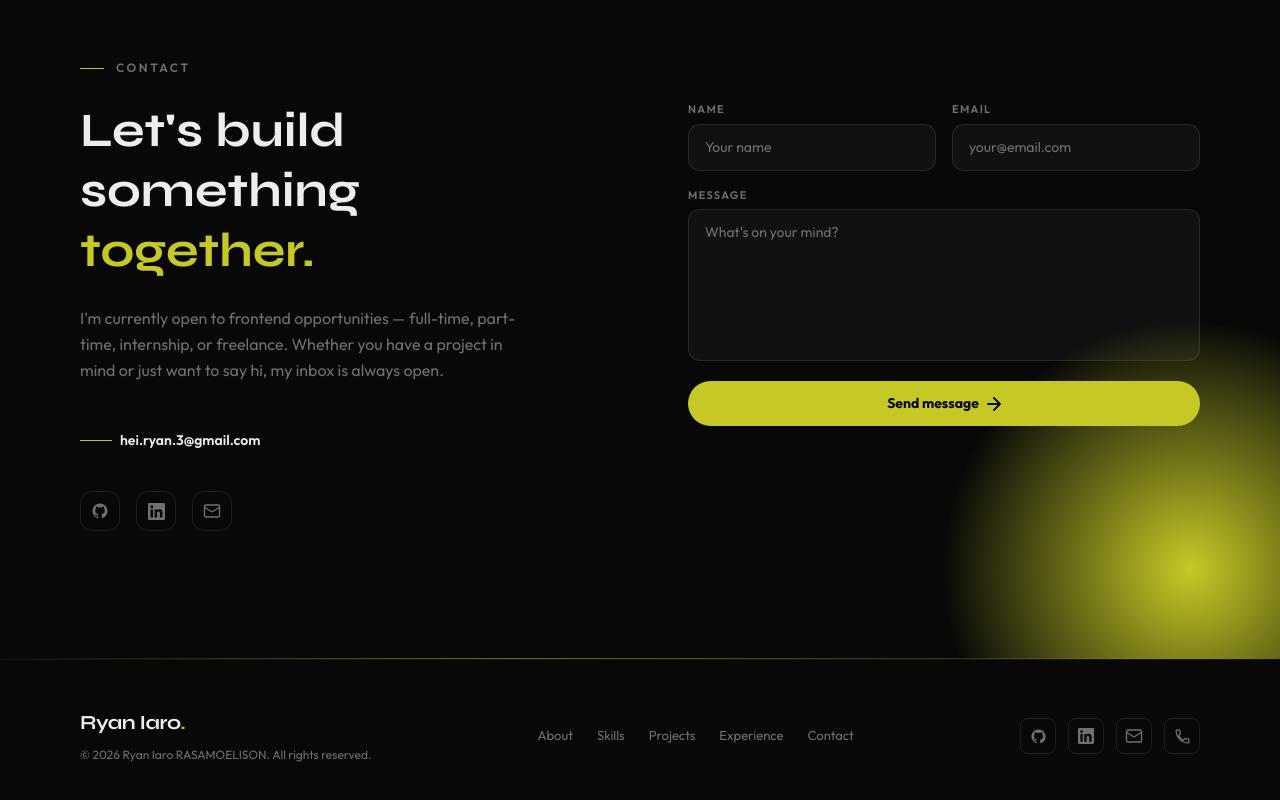
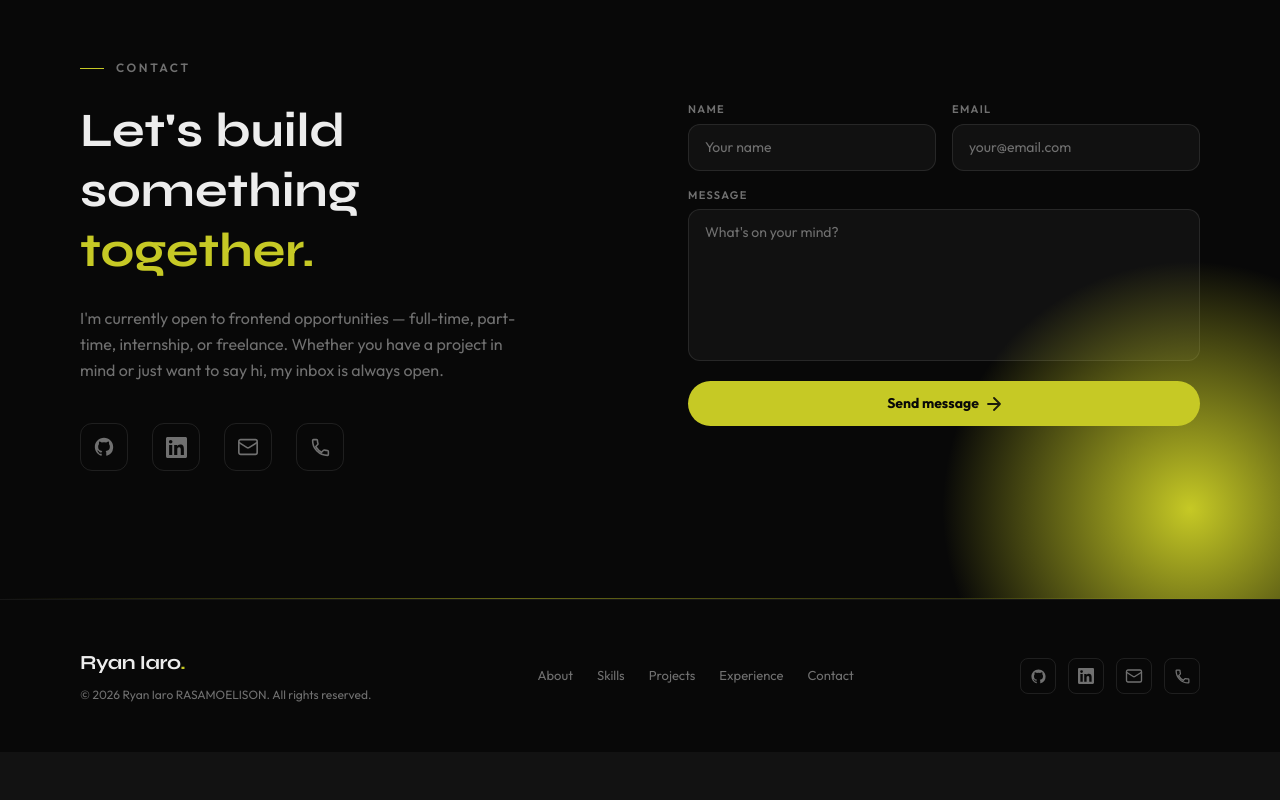
Before and after one commit to RyanIaro/Portfolio, a Next.js app: page / in a window 1280 px wide. Shown: the part 5140-5940 px from the top of the page. After the commit the page ends 5892 px from the top, so only its background shows below. Built offline with nearby package versions, Linux system fonts and the light colour scheme.

Commit message:
style: contact socials update

```diff
--- a/app/sections/contact.tsx
+++ b/app/sections/contact.tsx
@@ -11,32 +11,44 @@ const EMAIL = "hei.ryan.3@gmail.com";
 const socials = [
   {
     label: "GitHub",
+    name: "RyanIaro",
     href: "https://github.com/RyanIaro",
     icon: (
-      <svg viewBox="0 0 24 24" fill="currentColor" width="18" height="18">
+      <svg viewBox="0 0 24 24" fill="currentColor" width="22" height="22">
         <path d="M12 2C6.477 2 2 6.484 2 12.017c0 4.425 2.865 8.18 6.839 9.504.5.092.682-.217.682-.483 0-.237-.008-.868-.013-1.703-2.782.605-3.369-1.343-3.369-1.343-.454-1.158-1.11-1.466-1.11-1.466-.908-.62.069-.608.069-.608 1.003.07 1.531 1.032 1.531 1.032.892 1.53 2.341 1.088 2.91.832.092-.647.35-1.088.636-1.338-2.22-.253-4.555-1.113-4.555-4.951 0-1.093.39-1.988 1.029-2.688-.103-.253-.446-1.272.098-2.65 0 0 .84-.27 2.75 1.026A9.564 9.564 0 0 1 12 6.844a9.59 9.59 0 0 1 2.504.337c1.909-1.296 2.747-1.027 2.747-1.027.546 1.379.202 2.398.1 2.651.64.7 1.028 1.595 1.028 2.688 0 3.848-2.339 4.695-4.566 4.943.359.309.678.92.678 1.855 0 1.338-.012 2.419-.012 2.747 0 .268.18.58.688.482A10.02 10.02 0 0 0 22 12.017C22 6.484 17.522 2 12 2z" />
       </svg>
     ),
   },
   {
     label: "LinkedIn",
+    name: "Ryan Iaro RASAMOELISON",
     href: "https://www.linkedin.com/in/ryan-iaro-rasamoelison-42a752278/",
     icon: (
-      <svg viewBox="0 0 24 24" fill="currentColor" width="17" height="17">
+      <svg viewBox="0 0 24 24" fill="currentColor" width="21" height="21">
         <path d="M20.447 20.452h-3.554v-5.569c0-1.328-.027-3.037-1.852-3.037-1.853 0-2.136 1.445-2.136 2.939v5.667H9.351V9h3.414v1.561h.046c.477-.9 1.637-1.85 3.37-1.85 3.601 0 4.267 2.37 4.267 5.455v6.286zM5.337 7.433a2.062 2.062 0 0 1-2.063-2.065 2.064 2.064 0 1 1 2.063 2.065zm1.782 13.019H3.555V9h3.564v11.452zM22.225 0H1.771C.792 0 0 .774 0 1.729v20.542C0 23.227.792 24 1.771 24h20.451C23.2 24 24 23.227 24 22.271V1.729C24 .774 23.2 0 22.222 0h.003z" />
       </svg>
     ),
   },
   {
     label: "Email",
+    name: EMAIL,
     href: `mailto:${EMAIL}`,
     icon: (
-      <svg viewBox="0 0 24 24" fill="none" stroke="currentColor" strokeWidth="1.8" strokeLinecap="round" strokeLinejoin="round" width="18" height="18">
+      <svg viewBox="0 0 24 24" fill="none" stroke="currentColor" strokeWidth="1.8" strokeLinecap="round" strokeLinejoin="round" width="22" height="22">
         <rect x="2" y="4" width="20" height="16" rx="2" />
         <path d="m22 7-8.97 5.7a1.94 1.94 0 0 1-2.06 0L2 7" />
       </svg>
     ),
-  },
+  },{
+    label: "Phone",
+    name: "+261 32 62 914 29",
+    href: "tel:+261326291429",
+    icon: (
+      <svg viewBox="0 0 24 24" fill="none" stroke="currentColor" strokeWidth="1.8" strokeLinecap="round" strokeLinejoin="round" width="21" height="21">
+        <path d="M6.62 10.79a15.05 15.05 0 0 0 6.59 6.59l2.2-2.2a1 1 0 0 1 1.02-.24 11.36 11.36 0 0 0 3.56.57 1 1 0 0 1 1 1V20a1 1 0 0 1-1 1A17 17 0 0 1 3 4a1 1 0 0 1 1-1h3.5a1 1 0 0 1 1 1c0 1.25.2 2.45.57 3.56a1 1 0 0 1-.24 1.02l-2.21 2.21z" />
+      </svg>
+    ),
+  }
 ];
 
 const cardContents = [
@@ -252,35 +264,26 @@ export default function Contact() {
               I'm currently open to frontend opportunities — full-time, part-time, internship, or freelance. Whether you have a project in mind or just want to say hi, my inbox is always open.
             </motion.p>
 
-            {/* Direct email */}
-            <motion.a
-              initial={{ opacity: 0, y: 16 }}
-              animate={inView ? { opacity: 1, y: 0 } : {}}
-              transition={{ duration: 0.5, delay: 0.28, ease }}
-              href={`mailto:${EMAIL}`}
-              className="inline-flex items-center gap-2 text-[14px] font-semibold text-foreground hover:text-accent transition-colors duration-200 mb-10 group"
-            >
-              <span className="w-8 h-px bg-accent group-hover:w-12 transition-all duration-300" />
-              {EMAIL}
-            </motion.a>
-
             {/* Socials */}
             <motion.div
               initial={{ opacity: 0, y: 14 }}
               animate={inView ? { opacity: 1, y: 0 } : {}}
               transition={{ duration: 0.5, delay: 0.36, ease }}
-              className="flex items-center gap-4"
+              className="flex flex-col md:flex-row md:items-center gap-6"
             >
-              {socials.map(({ label, href, icon }) => (
+              {socials.map(({ label, name, href, icon }) => (
                 <a
                   key={label}
                   href={href}
                   target={label !== "Email" ? "_blank" : undefined}
                   rel="noopener noreferrer"
                   aria-label={label}
-                  className="flex items-center justify-center w-10 h-10 rounded-xl border border-foreground/10 text-muted hover:text-accent hover:border-accent/40 transition-all duration-200"
+                  className="relative group flex md:flex-col items-center text-center gap-2 text-muted hover:text-accent hover:scale-110 transition-all duration-200"
                 >
-                  {icon}
+                  <span className="flex items-center justify-center w-12 h-12 rounded-xl border border-foreground/10 group-hover:border-accent/40">
+                    {icon}
+                  </span>
+                  <p className="md:absolute md:top-14 md:w-36 opacity-100 md:opacity-0 md:group-hover:opacity-100">{name}</p>
                 </a>
               ))}
             </motion.div>
```
